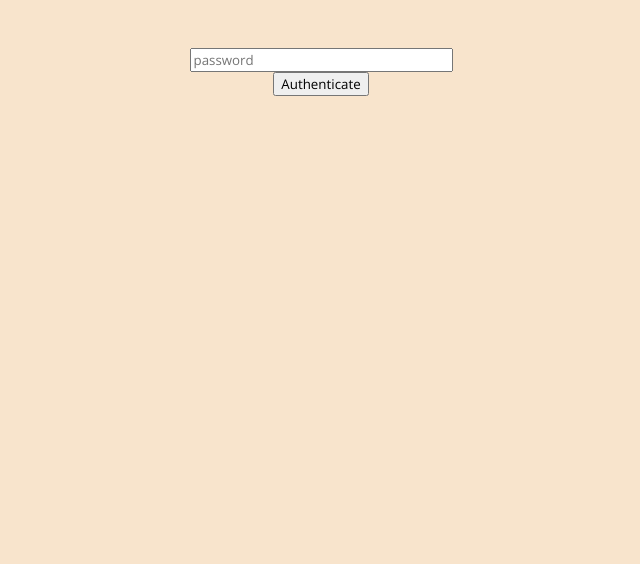
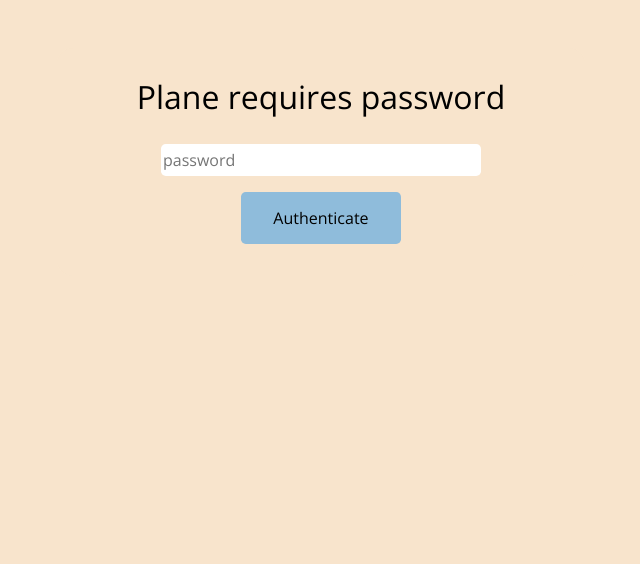
Before and after one commit to ashlaban/m7011e-planeshift, a Flask app: page /planes/name/Haven in a window 1280 px wide. Shown: the part 80-644 px from the top of the page, without its empty margins (319-959 px from the left). Run offline with Flask 2, Linux system fonts and the light colour scheme; a user stored in the database is signed in; data comes from the database, SQL or seed files in the repository; parts of the project's set-up code (start-up, migrations or seed data) failed here and were passed over.

Commit message:
Fix: Piff up of authenticate plane + bug fix auth

```diff
--- a/app/templates/planes/authenticate.html
+++ b/app/templates/planes/authenticate.html
@@ -1,15 +1,22 @@
 {% extends "base.html" %}
 
 {% block css %}
+<link rel="stylesheet" type="text/css" href="/static/css/modules/module-base.css" />
+
+<script src="/static/js/jquery-3.1.1.min.js"></script>
+<script src="/static/js/ko.js"></script>
 {% endblock css %}
 
 {% block content %}
-	<form action="" method="post" name="authenticate" class="center-content top-padding-md">
-		{{ form.hidden_tag()  }}
-		{{ form.password(size=30, placeholder='password') }}
-		{% for error in form.password.errors %}
-		<span style="color: red;">[{{ error }}]</span>
-		{% endfor %}
-		<input type="submit" value="Authenticate">
-	</form>
+<section class="center-content">
+
+	<div class="form-box rounded center-content">
+		<h1>Plane requires password</h1>
+		<form action="" method="post" name="authenticate" class="form center-content">
+			{{ form.hidden_tag()  }}
+			{{ form.password(class="wide-form-field", placeholder='password') }}
+			<input class="btn" type="submit" value="Authenticate">
+		</form>
+	</div>
+</section>
 {% endblock content %}
--- a/app/templates/planes/create.html
+++ b/app/templates/planes/create.html
@@ -58,7 +58,7 @@
 	<section class="center-content">
 
 		<div class="form-box rounded center-content">
-			<h1>Create new module</h1>
+			<h1>Create new plane</h1>
 			<!-- <p id="info" class="error"></p> -->
 
 			<form id="create-form" class="form center-content" action="" method="post" enctype="multipart/form-data" name="plane-create">
```
